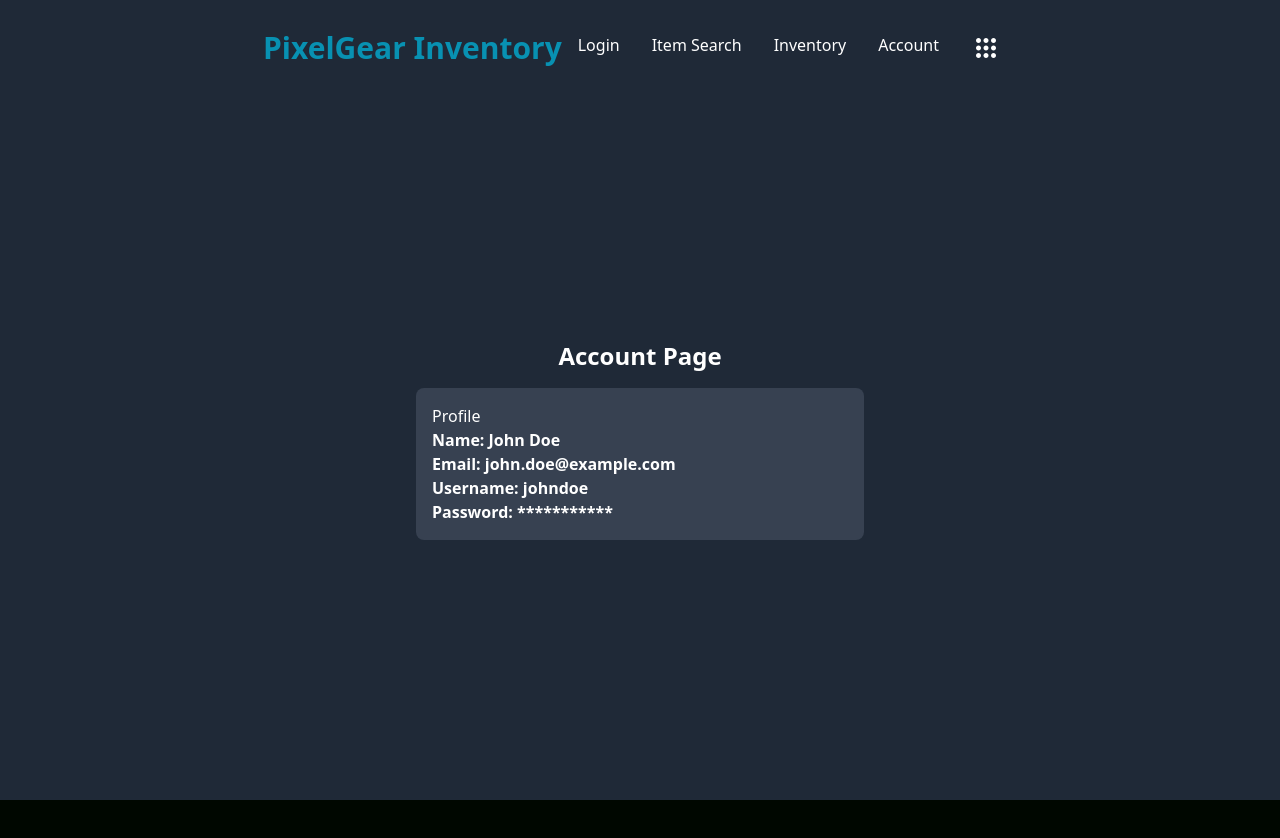
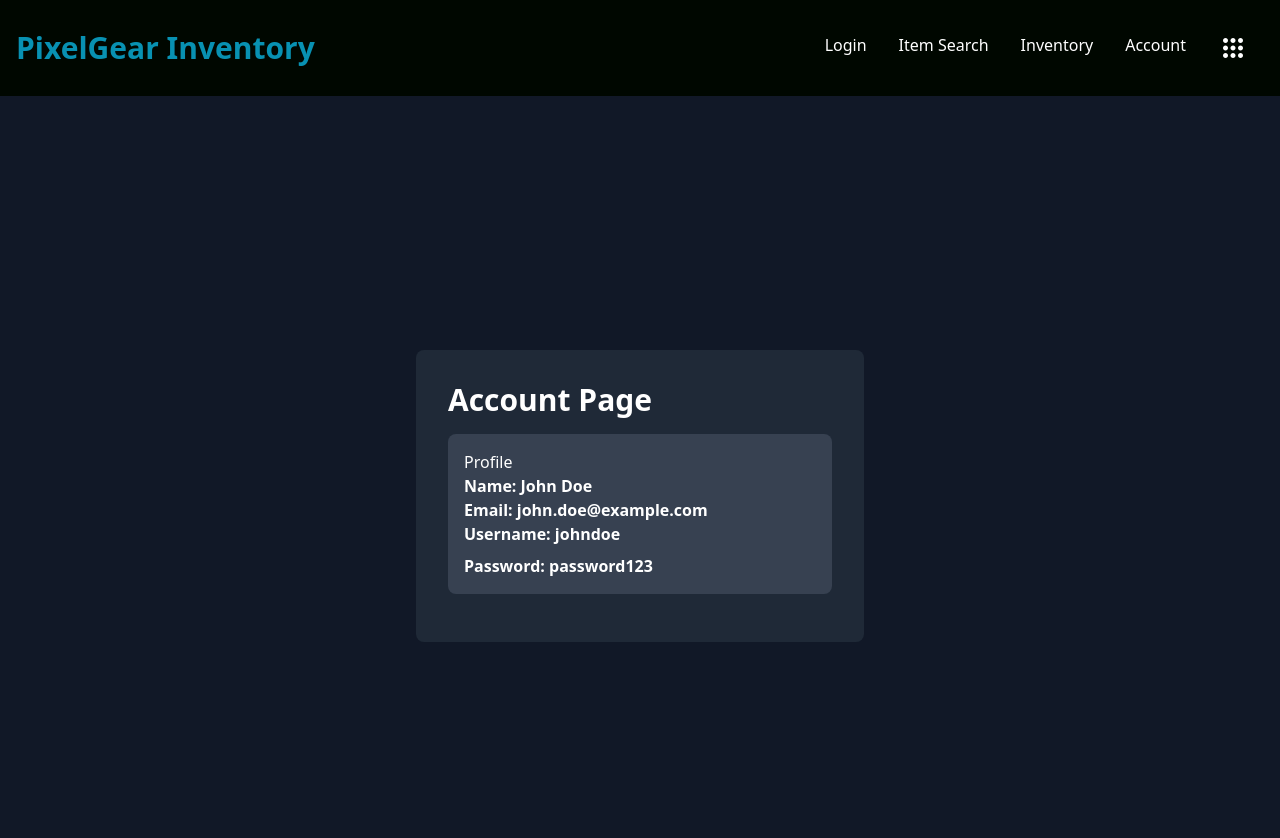
Before and after one commit to Bradyp34/CSC-424-Project, a React (Create React App) app in the folder FrontEnd/my-app/: page /Account in a window 1280 px wide. Shown: the top 838 px of the page. Before the commit the page ends 800 px from the top, so only its background shows below. Built offline with nearby package versions, Linux system fonts and the light colour scheme.

Commit message:
updated the Account page

```diff
--- a/FrontEnd/my-app/src/Pages/AccountPage.jsx
+++ b/FrontEnd/my-app/src/Pages/AccountPage.jsx
@@ -9,22 +9,21 @@ function AccountPage() {
     password: 'password123',
   });
 
- // Function to generate a string of asterisks based on the password length
- const generateAsterisks = (length) => {
-    return '*'.repeat(length);
- };
-
   return (
-    <div className="flex flex-col min-h-screen bg-gray-800 text-white">
+    <div>
       <Navbar />
-      <div className="flex-grow flex flex-col justify-center items-center">
-        <div className="text-center text-2xl font-bold mb-4">Account Page</div>
+      <div className='grid place-items-center h-screen bg-gray-900 text-white'>
+        <div className='max-w-md w-full p-8 bg-gray-800 rounded-lg'>
+          <h2 className='text-3xl font-bold mb-4'>Account Page</h2>
           <div className="info bg-gray-700 p-4 rounded-lg mb-4 w-full max-w-md">
             <div className="profile">Profile</div>
             <div className="name font-semibold">Name: {user.name}</div>
             <div className="email font-semibold">Email: {user.email}</div>
             <div className="username font-semibold">Username: {user.username}</div>
-          <div className="password font-semibold">Password: {generateAsterisks(user.password.length)}</div>
+            <div className="password font-semibold mt-2">
+              Password: {user.password}
+            </div>
+          </div>
         </div>
       </div>
     </div>
```
Lines whose indentation alone changed are shown as unchanged.
